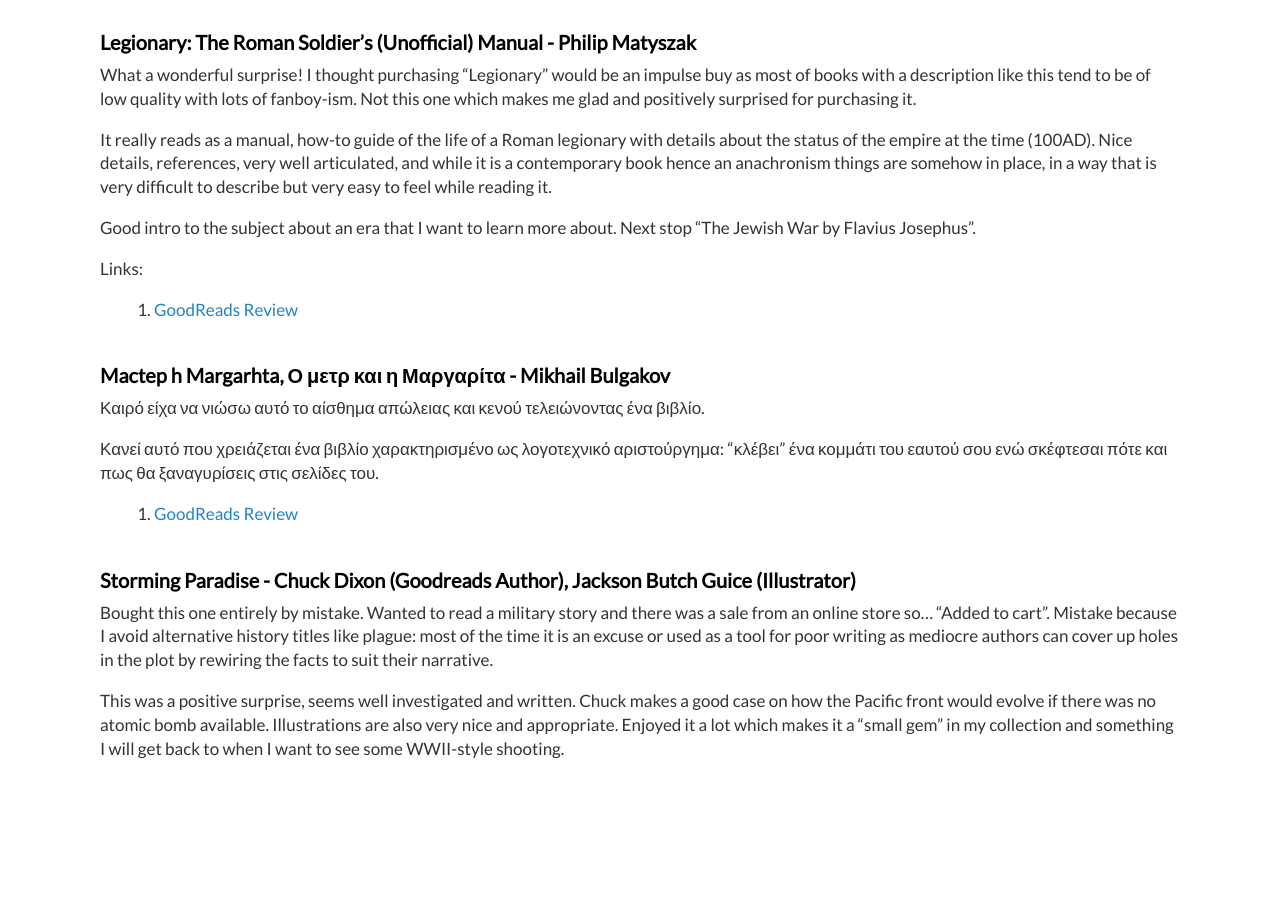
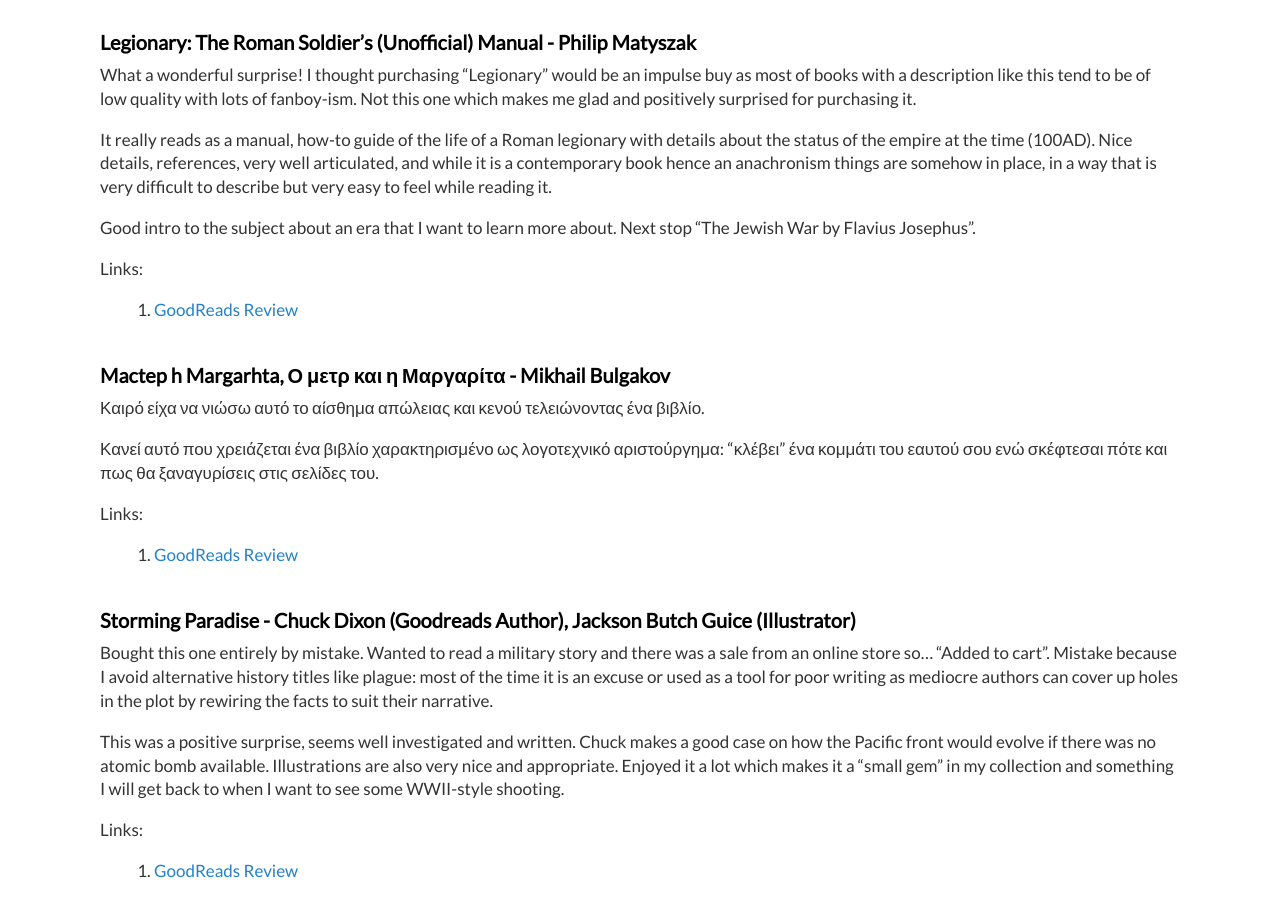
Before and after one commit to dimitrismistriotis/dimitrismistriotis.github.io, a Jekyll site: the page built from _posts/2019-01-14-books_of_2019.md, in a window 1280 px wide and 900 px high, scrolled down 2968 px. Built offline with Jekyll 4.4.1, drawn with Linux system fonts in a browser that asks for light colours; before the commit the page ends 3745 px from its top, so only the background shows below that.

Commit message:
GoodReads

```diff
--- a/_posts/2019-01-14-books_of_2019.md
+++ b/_posts/2019-01-14-books_of_2019.md
@@ -166,6 +166,8 @@
 
 Κανεί αυτό που χρειάζεται ένα βιβλίο χαρακτηρισμένο ως λογοτεχνικό αριστούργημα: "κλέβει" ένα κομμάτι του εαυτού σου ενώ σκέφτεσαι πότε  και πως θα ξαναγυρίσεις στις σελίδες του.
 
+Links:
+
 1.  [GoodReads Review](https://www.goodreads.com/review/show/2941970927)
 
 ## Storming Paradise -  Chuck Dixon (Goodreads Author), Jackson Butch Guice (Illustrator)
@@ -177,3 +179,7 @@
 This was a positive surprise, seems well investigated and written. Chuck makes a good case on how the Pacific front would evolve if
 there was no atomic bomb available. Illustrations are also very nice and appropriate. Enjoyed it a lot
 which makes it a "small gem" in my collection and something I will get back to when I want to see some WWII-style shooting.
+
+Links:
+
+1.  [GoodReads Review](https://www.goodreads.com/review/show/2972072646)
```
